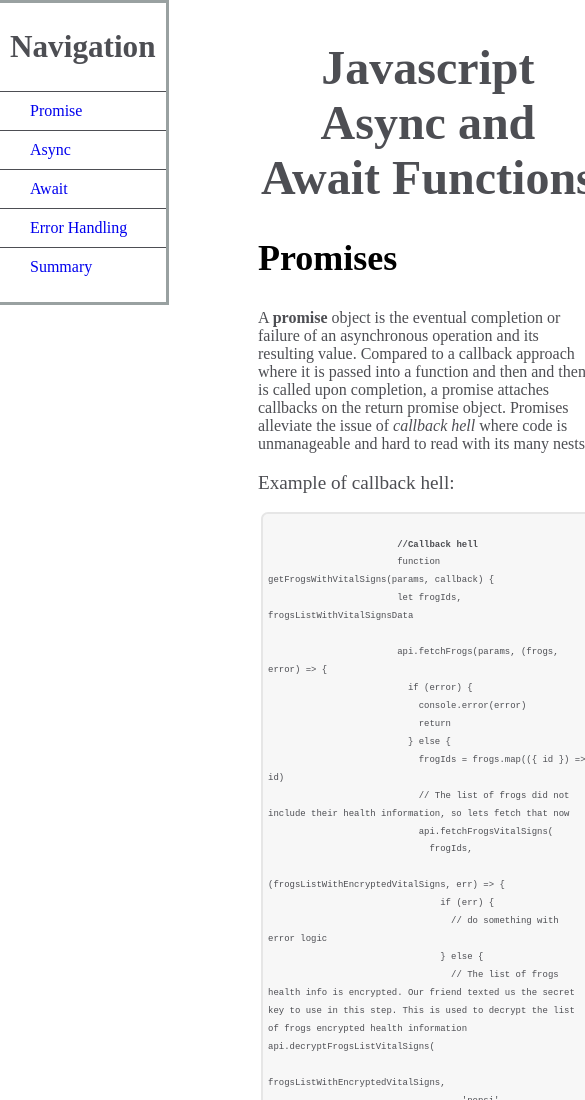
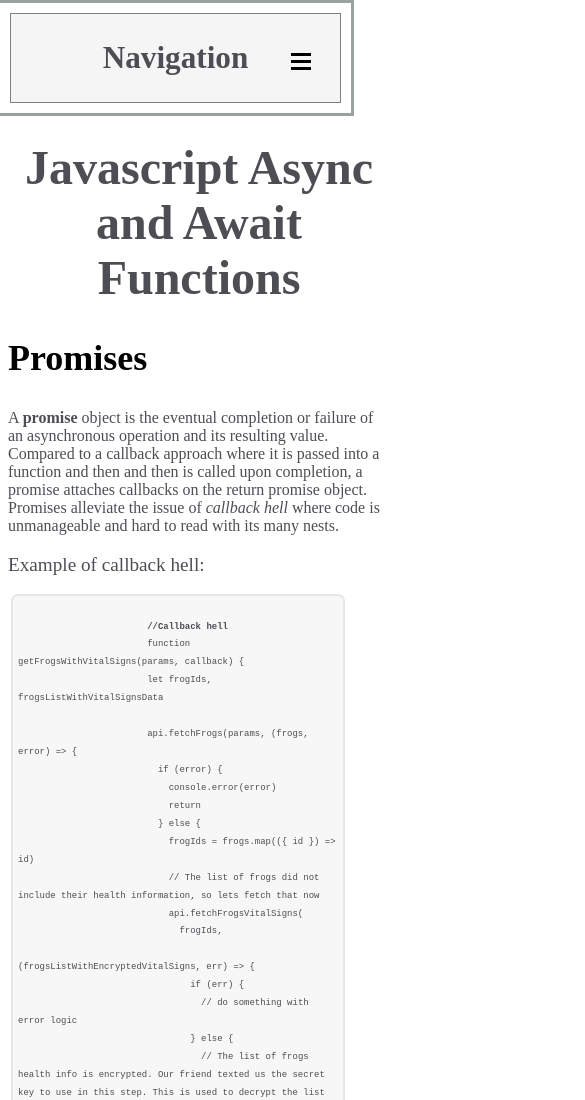
Before and after one commit to daniyelchio/Javascript-async-and-await, a plain HTML site: page index.html in a window 390 px wide. Shown: the top 1100 px of the page, 585 px wide, since content can reach past the window. Drawn offline with Linux system fonts and the light colour scheme.

Commit message:
adding toggle navbar for mobile

```diff
--- a/app.css
+++ b/app.css
@@ -15,6 +15,23 @@ body {
 #navbar h2{
     font-size: 1.3em;
     color:#4d4e53;
+}
+
+#navbar ul {
+    height: 88%;
+    padding: 0;
+}
+
+#navbar li {
+    border-top: 1px solid;
+    list-style: none;
+}
+
+#navbar a {
+    display: block;
+    padding: 10px 30px;
+    text-decoration: none;
+    cursor: pointer;
 }
 
 header {
@@ -45,23 +62,6 @@ header {
     font-weight:500;
 }
 
-#navbar ul {
-    height: 88%;
-    padding: 0;
-}
-
-#navbar li {
-    border-top: 1px solid;
-    list-style: none;
-}
-
-#navbar a {
-    display: block;
-    padding: 10px 30px;
-    text-decoration: none;
-    cursor: pointer;
-}
-
 #main-doc{
     position: absolute;
     margin-left: 250px;
@@ -87,3 +87,54 @@ code {
 .inlineCode{
     display: inline;
 }
+
+.menu {
+    display: none;
+}
+
+.line {
+    width: 20px;
+    height: 3px;
+    background-color: black;
+    margin-bottom: 4px;
+}
+
+@media screen and (max-width: 1000px){
+    #navbar {
+        display: block;
+        position: fixed;
+        text-align: center;
+        width: 90%;
+        z-index: 2;
+    }
+
+    #navbar header {
+        background-color: whitesmoke;
+        border: 1px solid grey;
+    }
+
+    #navList{
+        display: none;
+    }
+
+    .nav-link {
+        display: block;
+        text-align: center;
+    }
+
+    #main-doc {
+        position: absolute;
+        margin-top: 100px;
+        margin-left: 0;
+    }
+
+    .menu {
+        display: block;
+        position: absolute;
+        right: 40px;
+        top: 50px
+    }
+    .active {
+        display: block;
+    }
+}
--- a/index.html
+++ b/index.html
@@ -14,14 +14,18 @@
     <header>
       <h2>Navigation</h2>
     </header>
-    <ul>
+    <ul id="navList">
       <li><a href="#promises" class="nav-link">Promise</a></li>
       <li><a href="#async" class="nav-link">Async</a></li>
       <li><a href="#await" class="nav-link">Await</a></li>
       <li><a href="#error_handling" class="nav-link">Error Handling</a></li>
       <li><a href="#summary" class="nav-link">Summary</a></li>
     </ul>
-    </li>
+    <div class="menu" id="toggle">
+      <div class="line"></div>
+      <div class="line"></div>
+      <div class="line"></div>
+    </div>
   </nav>
 
   <main id="main-doc">
@@ -174,7 +178,8 @@
             statements
          }
         </code>
-        <p>This makes the function always return a promise. <i>name</i> is the function name, <i>param</i> is the name of the argument, and <i>statement</i> is the body of the function. Async functions can have 0 or more await expressions. </p>
+        <p>This makes the function always return a promise. <i>name</i> is the function name, <i>param</i> is the name of the argument, and <i>statement</i> is the body of the
+          function. Async functions can have 0 or more await expressions. </p>
 
       </article>
     </section>
@@ -262,15 +267,27 @@
         <ol>
           <li>Makes it always return a promise.</li>
           <li>Allows the use of <code class="inlineCode">await</code> inside of it.</li>
-          </ol></p>
+        </ol>
+        </p>
         <p>The <code class="inlineCode">await</code> keyword before a promise makes JavaScript wait for that promise and then:
         <ol>
           <li>If there's an error, an exception similar to a <code class="inlineCode">throw error</code> is genereated at that place.</li>
           <li>If not, then the result is returned.</li>
-          </ol></p>
-          <p>Together, async and await are good tools to write asynchronous code that is easy to read, write, and understand. Although using async/await does not need to use <code class="inlineCode">promise.then/catch</code>, they are still based on promises.</p>
+        </ol>
+        </p>
+        <p>Together, async and await are good tools to write asynchronous code that is easy to read, write, and understand. Although using async/await does not need to use <code
+            class="inlineCode">promise.then/catch</code>, they are still based on promises.</p>
       </article>
     </section>
 </body>
 
+<script>
+  const toggleButton = document.getElementById('toggle');
+  const navList = document.getElementById('navList')
+
+  toggleButton.addEventListener('click', () => {
+    navList.classList.toggle('active');
+  })
+</script>
+
 </html>
```
Lines whose indentation alone changed are shown as unchanged.
